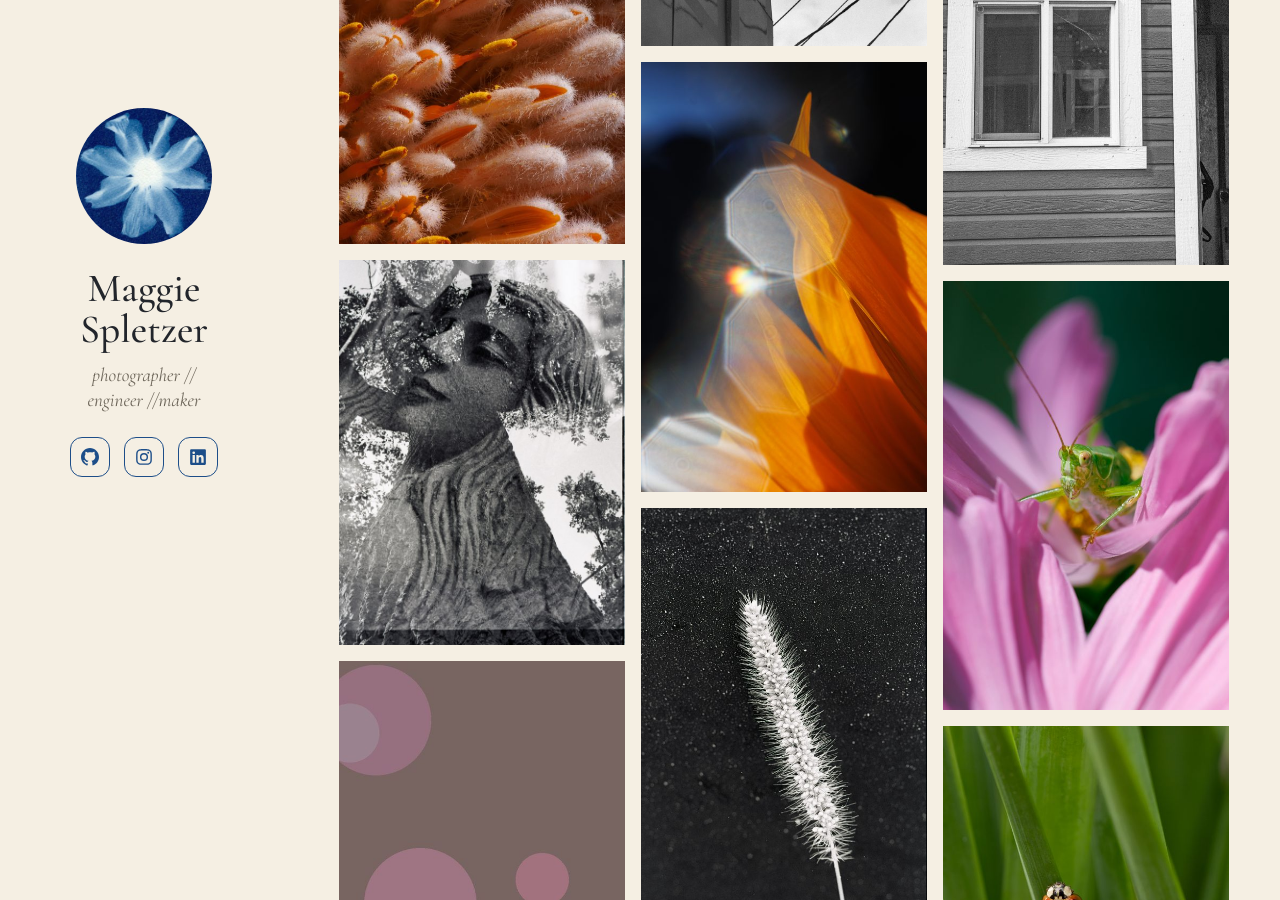
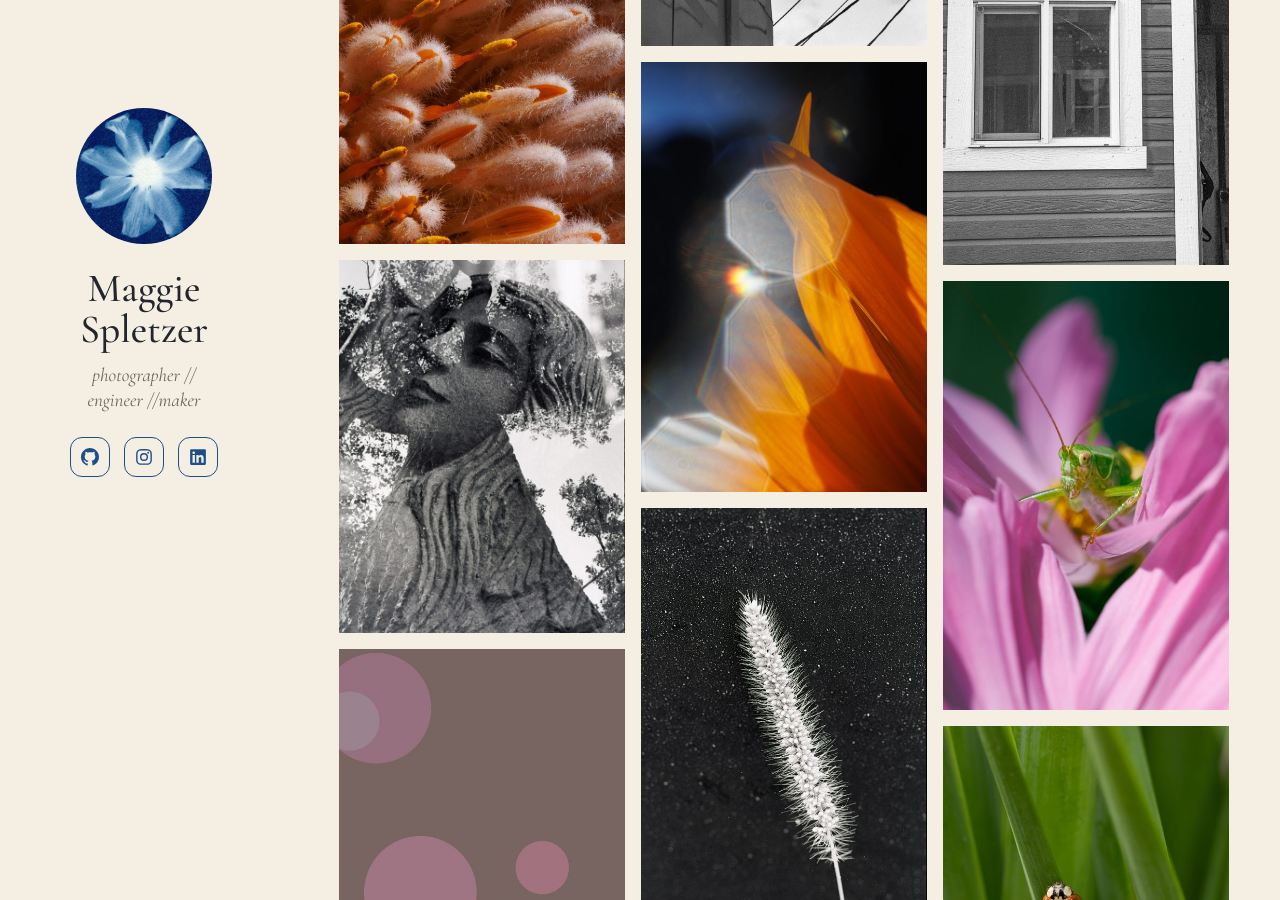
Before and after one commit to maggiesplezter/maggiespletzer.github.io, a Jekyll site: the page built from index.html, in a window 1280 px wide and 900 px high, scrolled down 2461 px. Built offline with Jekyll 4.4.1, drawn with Linux system fonts in a browser that asks for light colours.

Commit message:
Update img-3412 (new crop); regenerate thumbnail
Co-Authored-By: Claude Opus 5.5 <noreply@anthropic.com>
Claude-Session: https://claude.ai/code/session_015sLZdDmHdvUQC4Tk7Mbijk

```diff
--- a/_data/photos.yml
+++ b/_data/photos.yml
@@ -68,8 +68,8 @@
   date: 2026-10-12
 - gallery: caffenol
   file: img-3412.jpg
-  width: 1536
-  height: 2066
+  width: 1516
+  height: 1974
   title: Untitled
   alt: Double exposure of a statue's face layered with tree branches
   date: 2026-10-12
```
Also changed, not shown: assets/photos/caffenol/img-3412.jpg, assets/photos/caffenol/thumbs/img-3412.jpg.
